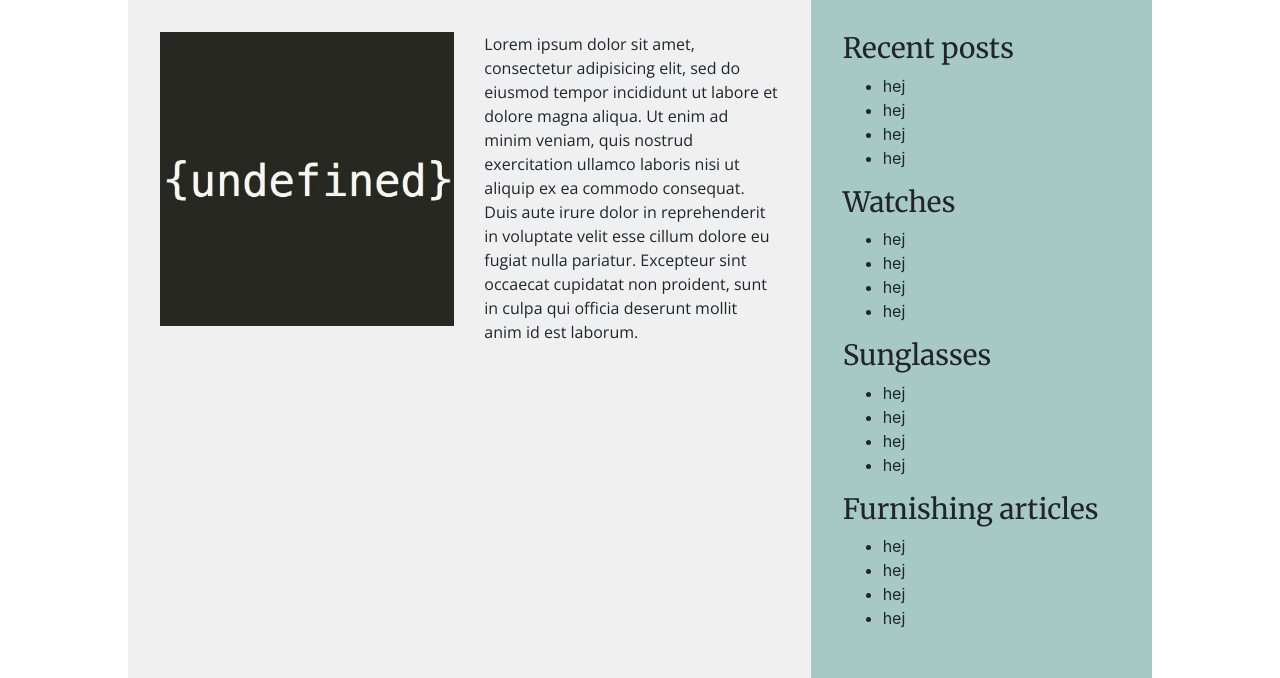
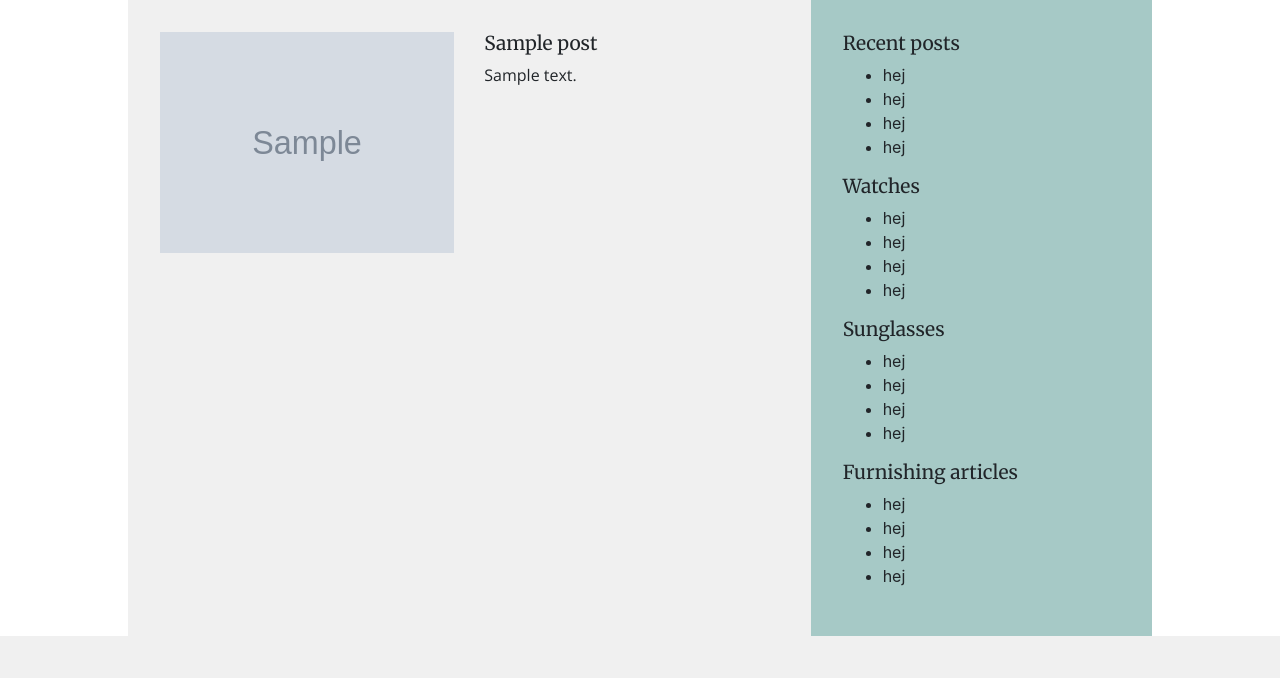
Before and after one commit to niklazhallberg/Millhouse-Project, a PHP site: page / in a window 1280 px wide. Shown: the part 217-895 px from the top of the page. After the commit the page ends 853 px from the top, so only its background shows below. Run offline with PHP 8.4, Linux system fonts and the light colour scheme; the visitor is signed in with stand-in values (Sample User, id 1); tables that the repository leaves empty hold one stand-in row (values such as "Sample post"); grey boxes marked "Sample" are stand-in pictures; some libraries are stand-ins or nearby versions.

Commit message:
implemented functionality to index.php

```diff
--- a/css/style.css
+++ b/css/style.css
@@ -20,6 +20,7 @@ Secondary Colors:
 
 h1, h2, h3, h4 {
 	font-family: 'Merriweather', serif;
+	font-size: 1.2em;
 }
 
 p {
--- a/includes/database_connection.php
+++ b/includes/database_connection.php
@@ -10,3 +10,5 @@ $pdo = new PDO(
 $pdo->setAttribute(PDO::ATTR_ERRMODE, PDO::ERRMODE_EXCEPTION);
 //fetching as associative array
 $pdo->setAttribute(PDO::ATTR_DEFAULT_FETCH_MODE, PDO::FETCH_ASSOC);
+
+?>
--- /dev/null
+++ b/includes/index_fetch_all.php
@@ -0,0 +1,9 @@
+<?php
+
+ $statement = $pdo->prepare("SELECT * FROM posts");
+
+    $statement->execute();
+
+    $posts = $statement->fetchAll(PDO::FETCH_ASSOC);
+
+ ?>
--- /dev/null
+++ b/includes/index_foreach_blog_posts.php
@@ -0,0 +1,16 @@
+<?php
+
+foreach($posts as $post): ?>
+	<div class="row">
+             <div class="col-12 col-md-6">
+               <img src="<?= $post["image"]; ?>"/>
+             </div>
+             <div class="col-12 col-md-6">
+			   <h3><?= $post["title"]; ?></h3>
+               <p><?= $post["description"]; ?></p>
+               <input type="hidden" id="post-id" name="post-id" value="<?= $post["id"]; ?>">
+             </div>
+	</div>
+<?php endforeach;
+
+?>
--- a/index.php
+++ b/index.php
@@ -15,14 +15,13 @@ if(empty($_SESSION["user_id"])){
      <div class="col-12">
        <div class="row">
          <section class="col-12 col-md-8 blogpost-section">
-           <div class="row">
-             <div class="col-12 col-md-6">
-               <img src="images/bildtest.jpg" alt="test">
-             </div>
-             <div class="col-12 col-md-6">
-               <p>Lorem ipsum dolor sit amet, consectetur adipisicing elit, sed do eiusmod tempor incididunt ut labore et dolore magna aliqua. Ut enim ad minim veniam, quis nostrud exercitation ullamco laboris nisi ut aliquip ex ea commodo consequat. Duis aute irure dolor in reprehenderit in voluptate velit esse cillum dolore eu fugiat nulla pariatur. Excepteur sint occaecat cupidatat non proident, sunt in culpa qui officia deserunt mollit anim id est laborum.</p>
-             </div>
-           </div>
+
+           <?php include 'includes/database_connection.php'; ?>
+
+           <?php include 'includes/index_fetch_all.php'; ?>
+
+           <?php include 'includes/index_foreach_blog_posts.php'; ?>
+
          </section>
           <aside class="col-12 col-md-4 index-sidebar">
             <h3>Recent posts</h3>
```
Also changed, not shown: images/sunglasses_1.png (added), images/sunglasses_2.png (added).
